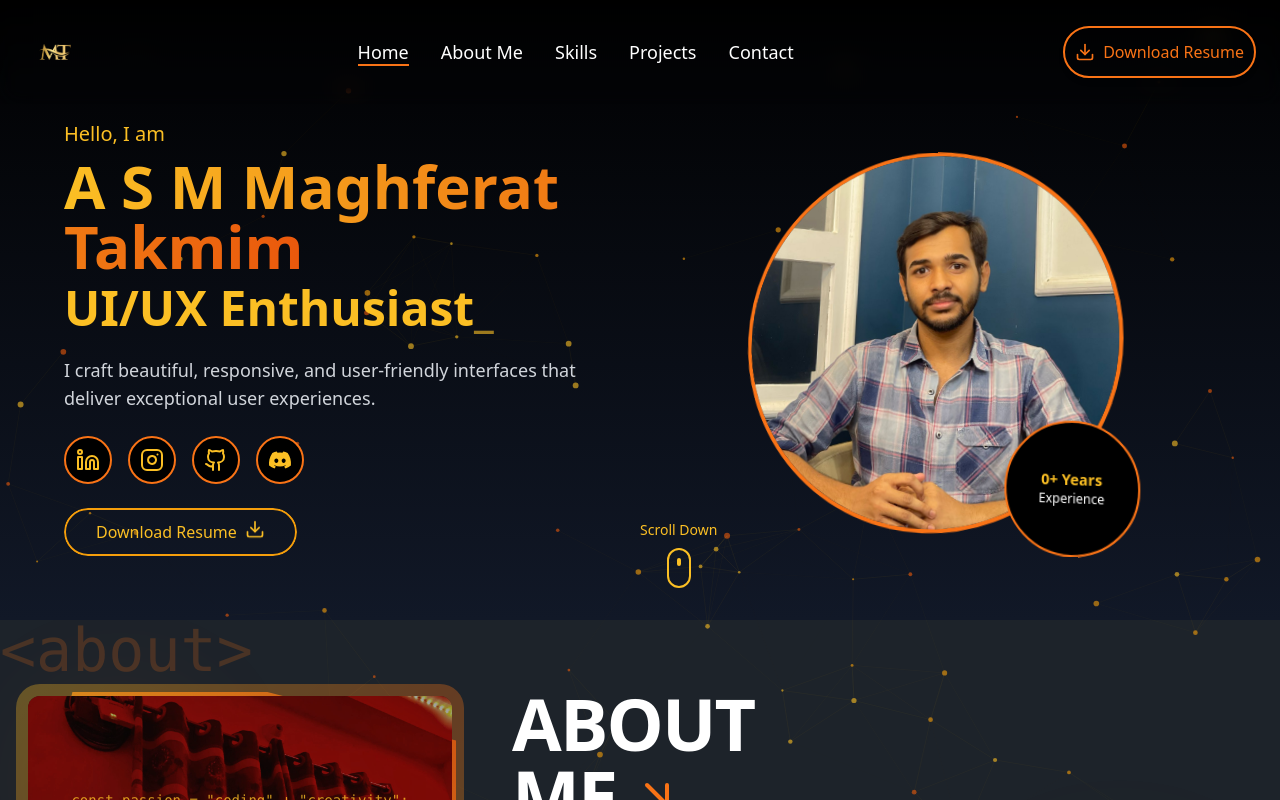
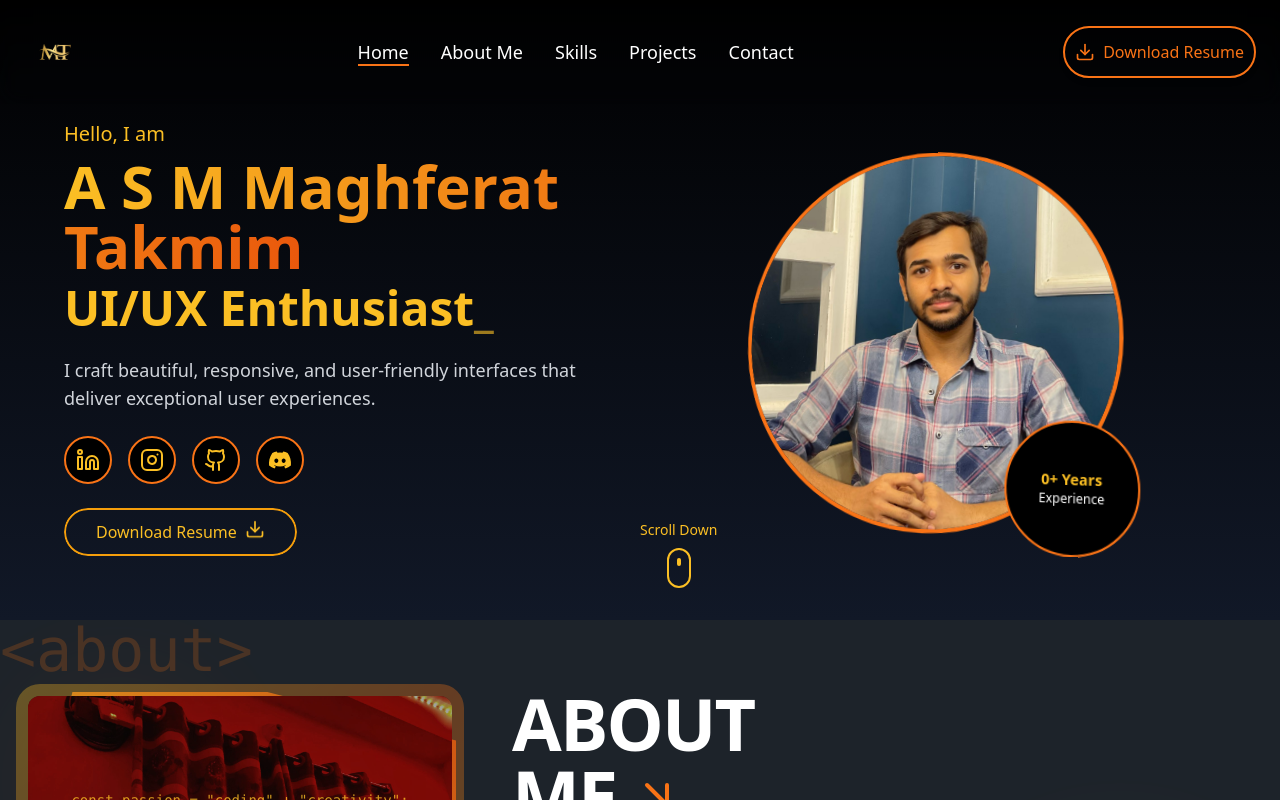
Before and after one commit to Takmim00/Protfolio, a React (Vite) app: page / in a window 1280 px wide. Shown: the top 800 px of the page. Built offline with nearby package versions, Linux system fonts and the light colour scheme.

Commit message:
banner animation canvas off

```diff
--- a/src/component/Banner.jsx
+++ b/src/component/Banner.jsx
@@ -247,11 +247,11 @@ const Banner = () => {
   return (
     <div className="pt-14 bg-gradient-to-b from-black to-gray-900 text-white">
       {/* Floating Particles Background */}
-      <canvas
+      {/* <canvas
         ref={canvasRef}
         className="fixed inset-0 z-0 pointer-events-none"
         style={{ background: "transparent" }}
-      />
+      /> */}
 
       <div className="container mx-auto md:px-16 py-16 relative z-10">
         <div className="flex flex-col lg:flex-row items-center justify-between">
```
